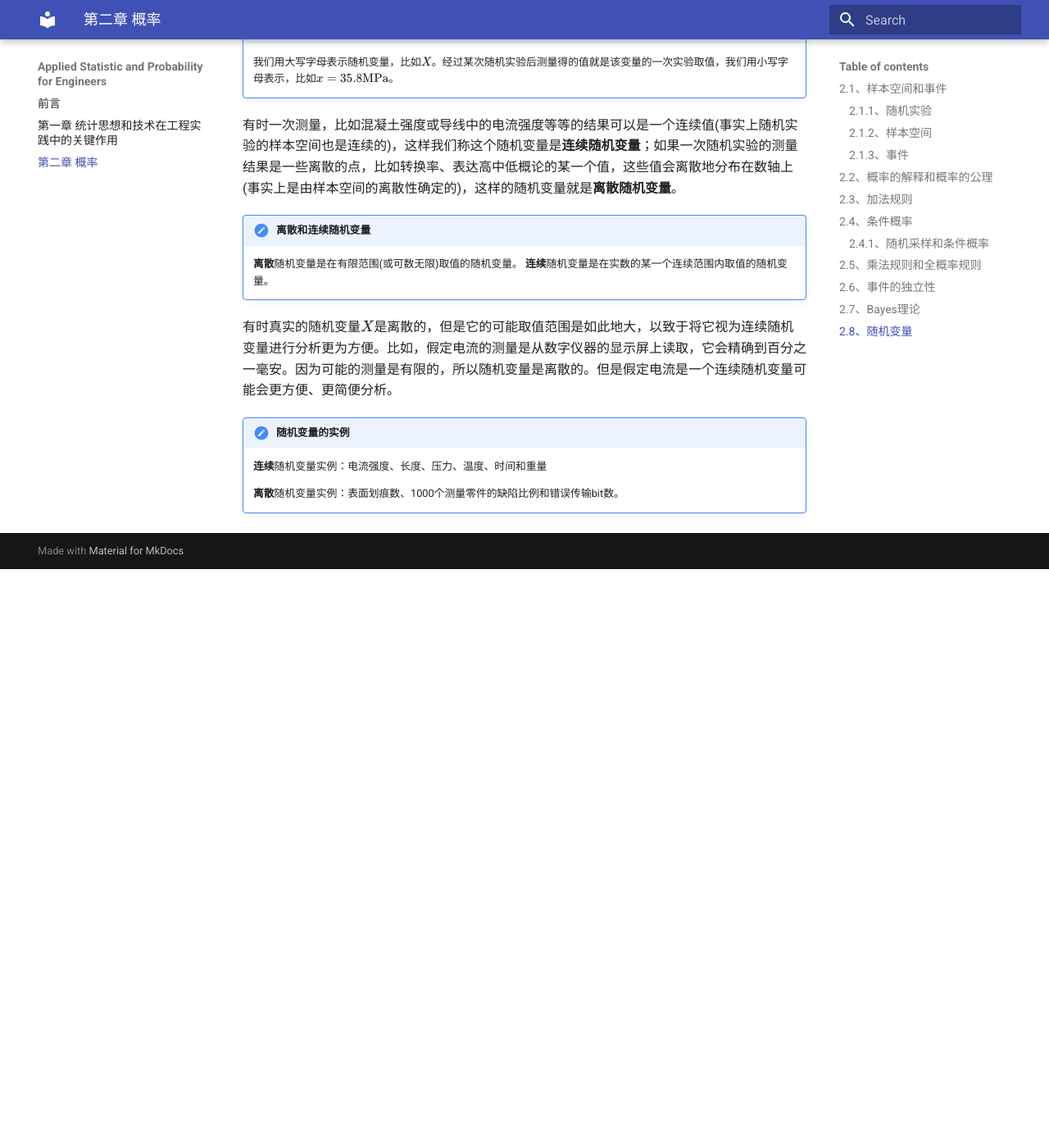
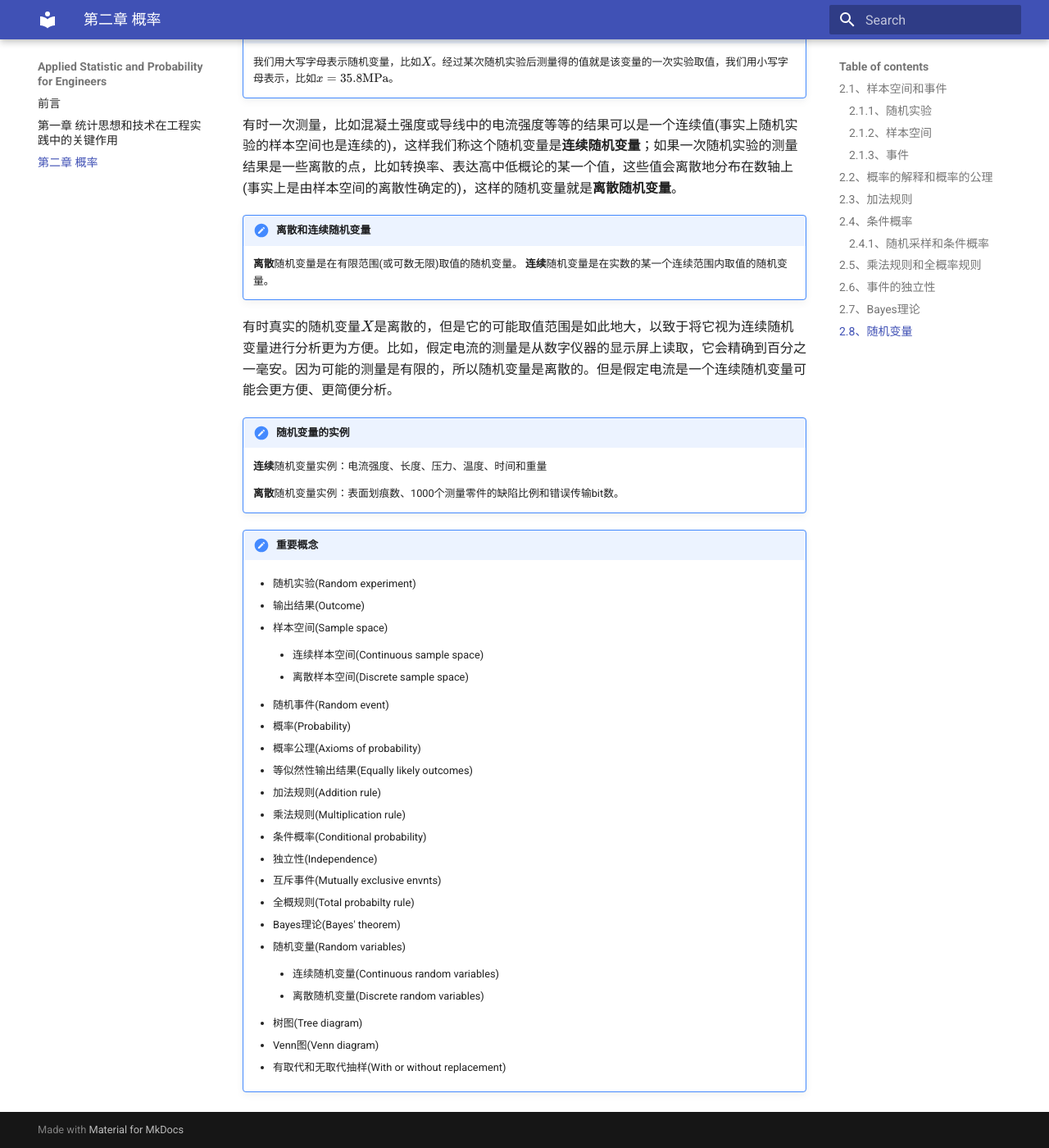
Before and after one commit to chenmich/applied_statistic_and_probability_for_engineers, an MkDocs documentation site: the page built from docs/second.md, in a window 1280 px wide and 1400 px high, scrolled down 23337 px. Shown: the whole window at 82% size. Built offline with MkDocs 1.6.1 and Material for MkDocs 9.7.7, drawn with Linux system fonts in a browser that asks for light colours; before the commit the page ends 24031 px from its top, so only the background shows below that.

Commit message:
add important concept

```diff
--- a/docs/second.md
+++ b/docs/second.md
@@ -823,3 +823,48 @@ $$
     **连续**随机变量实例：电流强度、长度、压力、温度、时间和重量
 
     **离散**随机变量实例：表面划痕数、1000个测量零件的缺陷比例和错误传输bit数。
+
+!!!note "重要概念"
+
+    - 随机实验(Random experiment)
+
+    - 输出结果(Outcome)
+
+    - 样本空间(Sample space)
+
+        - 连续样本空间(Continuous sample space)
+
+        - 离散样本空间(Discrete sample space)
+
+    - 随机事件(Random event)
+
+    - 概率(Probability)
+
+    - 概率公理(Axioms of probability)
+
+    - 等似然性输出结果(Equally likely outcomes)
+
+    - 加法规则(Addition rule)
+
+    - 乘法规则(Multiplication rule)
+
+    - 条件概率(Conditional probability)
+
+    - 独立性(Independence)
+
+    - 互斥事件(Mutually exclusive envnts)
+
+    - 全概规则(Total probabilty rule)
+
+    - Bayes理论(Bayes' theorem)
+
+    - 随机变量(Random variables)
+        - 连续随机变量(Continuous random variables)
+
+        - 离散随机变量(Discrete random variables)
+
+    - 树图(Tree diagram)
+
+    - Venn图(Venn diagram)
+
+    - 有取代和无取代抽样(With or without replacement)
```
